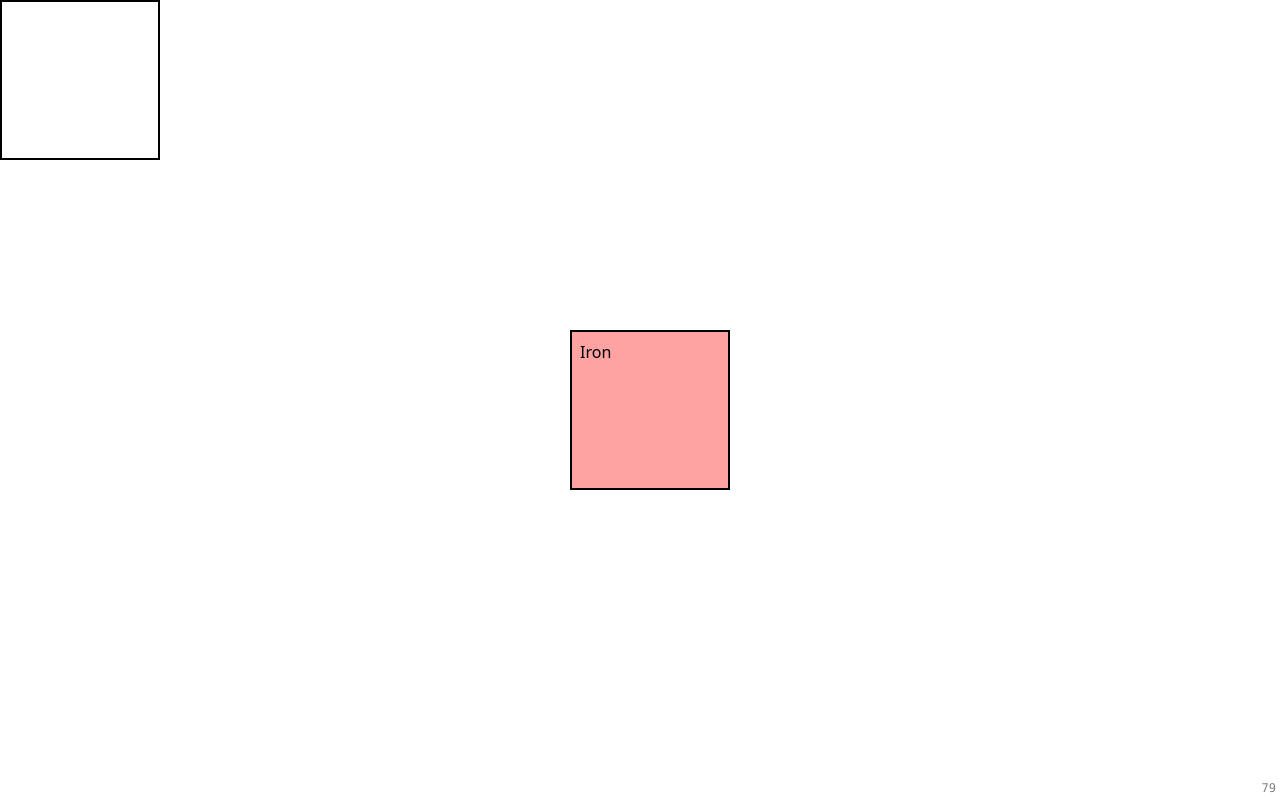
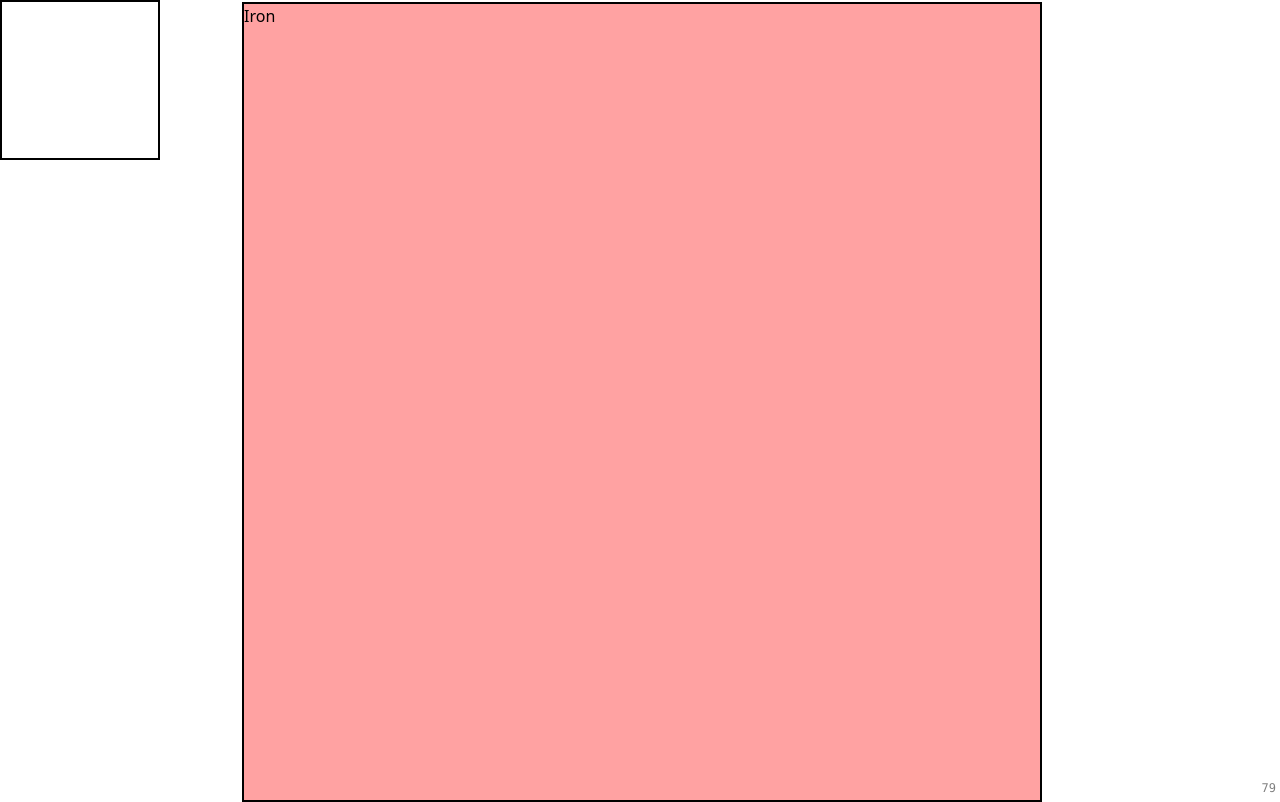
Before and after one commit to tylerschloesser/sim-v20, a React (Vite) app: page / in a window 1280 px wide. Built offline with nearby package versions, Linux system fonts and the light colour scheme.

Commit message:
add entity

```diff
--- a/src/app.tsx
+++ b/src/app.tsx
@@ -3,6 +3,7 @@ import {
   createContext,
   PointerEventHandler,
   useCallback,
+  useContext,
   useEffect,
   useRef,
   useState,
@@ -15,7 +16,7 @@ import {
   shareReplay,
 } from 'rxjs'
 import invariant from 'tiny-invariant'
-import { useImmer } from 'use-immer'
+import { Updater, useImmer } from 'use-immer'
 import './index.css'
 import { PointerController } from './pointer-controller'
 import { Vec2 } from './vec2'
@@ -24,14 +25,64 @@ const viewport$ = new BehaviorSubject<Vec2>(
   new Vec2(window.innerWidth, window.innerHeight),
 )
 
+interface Entity {
+  id: string
+  position: Vec2
+  size: Vec2
+}
+
 interface AppState {
   tick: number
+  over: boolean
+  entities: Record<string, Entity>
+  nextEntityId: number
+  scale: number
 }
 
-const AppContext = createContext({})
+const AppContext = createContext<{
+  state: AppState
+  setState: Updater<AppState>
+}>(null!)
+
+function initState(): AppState {
+  const scale = Math.min(
+    viewport$.value.x,
+    viewport$.value.y,
+  )
+  const state: AppState = {
+    tick: 0,
+    over: false,
+    entities: {},
+    nextEntityId: 0,
+    scale,
+  }
+
+  function addEntity({
+    position,
+    size,
+  }: Omit<Entity, 'id'>) {
+    const id = `${state.nextEntityId++}`
+    state.entities[id] = {
+      id,
+      position: position,
+      size: size,
+    }
+  }
+
+  addEntity({
+    position: new Vec2(0, 0),
+    size: new Vec2(1, 1),
+  })
+  addEntity({
+    position: new Vec2(2, 0),
+    size: new Vec2(1, 1),
+  })
+
+  return state
+}
 
 export function App() {
-  const [state, setState] = useImmer<AppState>({ tick: 0 })
+  const [state, setState] = useImmer<AppState>(initState)
 
   useEffect(() => {
     const interval = self.setInterval(() => {
@@ -44,8 +95,12 @@ export function App() {
     }
   }, [])
 
+  useEffect(() => {
+    console.log('over', state.over)
+  }, [state.over])
+
   return (
-    <AppContext value={state}>
+    <AppContext value={{ state, setState }}>
       <div
         className={clsx(
           'absolute',
@@ -57,7 +112,9 @@ export function App() {
       >
         {state.tick}
       </div>
-      <Resource />
+      {Object.values(state.entities).map((entity) => (
+        <EntityComponent key={entity.id} entity={entity} />
+      ))}
       <div
         className={clsx('absolute', 'pointer-events-none')}
       >
@@ -67,7 +124,24 @@ export function App() {
   )
 }
 
-function Resource() {
+interface EntityComponentProps {
+  entity: Entity
+}
+
+function EntityComponent({ entity }: EntityComponentProps) {
+  const {
+    state: { scale },
+  } = useContext(AppContext)
+  const { setState } = useContext(AppContext)
+  const setOver = useCallback(
+    (over: boolean) => {
+      setState((draft) => {
+        draft.over = over
+      })
+    },
+    [setState],
+  )
+
   const container = useRef<HTMLDivElement>(null)
   useEffect(() => {
     invariant(container.current)
@@ -101,15 +175,23 @@ function Resource() {
       rect$.complete() // TODO what is this?
     }
   }, [])
+
   return (
     <div
       ref={container}
       onPointerOver={() => {
-        console.log('enter!')
+        setOver(true)
+      }}
+      onPointerOut={() => {
+        setOver(false)
+      }}
+      style={{
+        width: entity.size.x * scale,
+        height: entity.size.y * scale,
+        transform: `translate(${entity.position.x * scale}px, ${entity.position.y * scale}px)`,
       }}
       className={clsx(
         'absolute',
-        'w-40 h-40 p-2',
         'border-2 border-black bg-red-300',
       )}
     >
```
